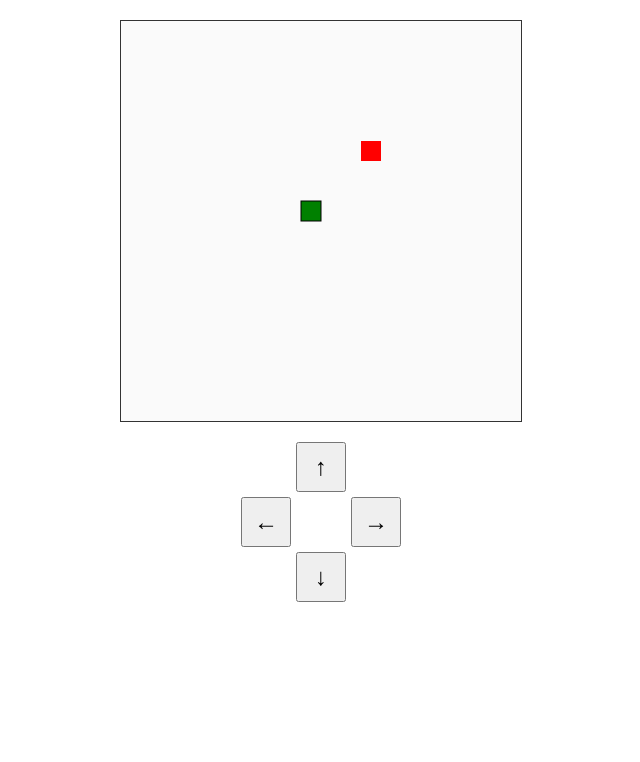
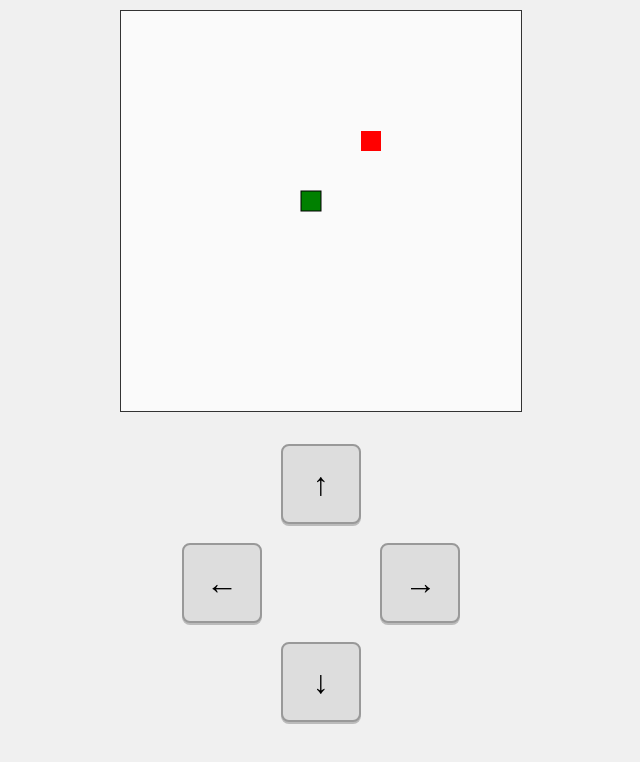
Before and after one commit to ragePolpette/simple_snake, a plain HTML site: page index.html in a window 1280 px wide. Shown: the whole page, without its empty margins (319-959 px from the left). Drawn offline with Linux system fonts and the light colour scheme.

Commit message:
Update index.html

```diff
--- a/index.html
+++ b/index.html
@@ -1,8 +1,9 @@
 <!DOCTYPE html>
 <html lang="it">
+
 <head>
-  <meta charset="UTF-8">
-  <!--Gianmarco Bastianelli-->
+  <meta charset="UTF-8" />
+  <meta name="viewport" content="width=device-width, initial-scale=1.0, user-scalable=no" />
   <title>Green Pepper</title>
   <style>
     body {
@@ -11,16 +12,19 @@
       display: flex;
       flex-direction: column;
       align-items: center;
-      padding: 20px;
+      padding: 10px;
+      touch-action: none;
+      background: #f0f0f0;
     }
 
     #game {
       background: #fafafa;
       border: 1px solid #333;
+      touch-action: none;
     }
 
     #resetBtn {
-      margin-block-start: 10px;
+      margin-top: 10px;
       padding: 8px 16px;
       font-size: 16px;
       display: none;
@@ -32,17 +36,28 @@
         ". up ."
         "left . right"
         ". down .";
-      grid-template-columns: 50px 50px 50px;
-      grid-template-rows: 50px 50px 50px;
-      gap: 5px;
-      margin-block-start: 20px;
+      grid-template-columns: 5rem 5rem 5rem;
+      grid-template-rows: 5rem 5rem 5rem;
+      gap: 1.2rem;
+      margin-top: 2rem;
+      margin-bottom: 2rem;
+      touch-action: none;
     }
 
     #controls button {
-      inline-size: 50px;
-      block-size: 50px;
-      font-size: 24px;
-      padding: 0;
+      font-size: 2rem;
+      width: 100%;
+      height: 100%;
+      border-radius: 0.5rem;
+      background: #ddd;
+      border: 2px solid #999;
+      box-shadow: 0 2px 0 #bbb;
+    }
+
+    #controls button:active {
+      background: #bbb;
+      box-shadow: none;
+      transform: translateY(2px);
     }
 
     #up {
@@ -64,7 +79,7 @@
 </head>
 
 <body>
-  <canvas id="game" width="400" height="400"></canvas>
+  <canvas id="game"></canvas>
   <button id="resetBtn">Reset</button>
   <div id="controls">
     <button id="up">↑</button>
@@ -76,21 +91,30 @@
   <script>
     const canvas = document.getElementById('game');
     const ctx = canvas.getContext('2d');
-    const box = 20;
-    const size = 20;
     const resetBtn = document.getElementById('resetBtn');
 
     let snake, direction, food, gameLoop, isGameOver;
+    let box, size;
+
+    function resizeCanvas() {
+      const screenWidth = window.innerWidth;
+      const canvasSize = Math.min(screenWidth - 40, 400);
+      canvas.width = canvasSize;
+      canvas.height = canvasSize;
+    }
 
     function spawnFood() {
       return {
-        x: Math.floor(Math.random() * size) * box,
-        y: Math.floor(Math.random() * size) * box
+        x: Math.floor(Math.random() * size),
+        y: Math.floor(Math.random() * size)
       };
     }
 
     function init() {
-      snake = [{ x: 9 * box, y: 9 * box }];
+      size = 20;
+      box = canvas.width / size;
+
+      snake = [{ x: 9, y: 9 }];
       direction = null;
       food = spawnFood();
       isGameOver = false;
@@ -99,56 +123,30 @@
       gameLoop = setInterval(draw, 100);
     }
 
-    document.addEventListener('DOMContentLoaded', init);
-
-    document.addEventListener('keydown', e => {
-      if (e.key === 'Enter' && isGameOver) {
-        init();
-        return;
-      }
-      if (isGameOver) return;
-      if (e.key === 'ArrowUp' && direction !== 'DOWN') direction = 'UP';
-      if (e.key === 'ArrowDown' && direction !== 'UP') direction = 'DOWN';
-      if (e.key === 'ArrowLeft' && direction !== 'RIGHT') direction = 'LEFT';
-      if (e.key === 'ArrowRight' && direction !== 'LEFT') direction = 'RIGHT';
-    });
-
-    document.getElementById('up').addEventListener('click', () => { if (!isGameOver && direction !== 'DOWN') direction = 'UP'; });
-    document.getElementById('down').addEventListener('click', () => { if (!isGameOver && direction !== 'UP') direction = 'DOWN'; });
-    document.getElementById('left').addEventListener('click', () => { if (!isGameOver && direction !== 'RIGHT') direction = 'LEFT'; });
-    document.getElementById('right').addEventListener('click', () => { if (!isGameOver && direction !== 'LEFT') direction = 'RIGHT'; });
-
-    resetBtn.addEventListener('click', init);
-
     function draw() {
-      // calcola nuova testa
       let headX = snake[0].x;
       let headY = snake[0].y;
-      if (direction === 'LEFT') headX -= box;
-      if (direction === 'RIGHT') headX += box;
-      if (direction === 'UP') headY -= box;
-      if (direction === 'DOWN') headY += box;
 
-      // collisione
-      const max = size * box;
+      if (direction === 'LEFT') headX--;
+      if (direction === 'RIGHT') headX++;
+      if (direction === 'UP') headY--;
+      if (direction === 'DOWN') headY++;
+
       if (
-        headX < 0 ||
-        headY < 0 ||
-        headX + box > max ||
-        headY + box > max ||
+        headX < 0 || headY < 0 ||
+        headX >= size || headY >= size ||
         snake.some((seg, i) => i > 0 && seg.x === headX && seg.y === headY)
       ) {
         clearInterval(gameLoop);
         isGameOver = true;
         ctx.fillStyle = 'black';
-        ctx.font = '36px sans-serif';
+        ctx.font = `${Math.floor(canvas.width / 12)}px sans-serif`;
         ctx.textAlign = 'center';
         ctx.fillText('Game Over', canvas.width / 2, canvas.height / 2);
         resetBtn.style.display = 'inline-block';
         return;
       }
 
-      // mangia?
       if (headX === food.x && headY === food.y) {
         food = spawnFood();
       } else {
@@ -157,17 +155,80 @@
 
       snake.unshift({ x: headX, y: headY });
 
-      // disegno
       ctx.clearRect(0, 0, canvas.width, canvas.height);
       ctx.fillStyle = 'red';
-      ctx.fillRect(food.x, food.y, box, box);
+      ctx.fillRect(food.x * box, food.y * box, box, box);
+
       snake.forEach((seg, i) => {
         ctx.fillStyle = i === 0 ? 'green' : 'lime';
-        ctx.fillRect(seg.x, seg.y, box, box);
+        ctx.fillRect(seg.x * box, seg.y * box, box, box);
         ctx.strokeStyle = '#000';
-        ctx.strokeRect(seg.x, seg.y, box, box);
+        ctx.strokeRect(seg.x * box, seg.y * box, box, box);
       });
     }
+
+    function setDirection(newDir) {
+      if (isGameOver) return;
+      if (newDir === 'UP' && direction !== 'DOWN') direction = 'UP';
+      if (newDir === 'DOWN' && direction !== 'UP') direction = 'DOWN';
+      if (newDir === 'LEFT' && direction !== 'RIGHT') direction = 'LEFT';
+      if (newDir === 'RIGHT' && direction !== 'LEFT') direction = 'RIGHT';
+    }
+
+    // Keyboard
+    document.addEventListener('keydown', e => {
+      if (e.key === 'Enter' && isGameOver) {
+        init();
+        return;
+      }
+      if (e.key === 'ArrowUp') setDirection('UP');
+      if (e.key === 'ArrowDown') setDirection('DOWN');
+      if (e.key === 'ArrowLeft') setDirection('LEFT');
+      if (e.key === 'ArrowRight') setDirection('RIGHT');
+    });
+
+    // Touch buttons
+    document.getElementById('up').addEventListener('click', () => setDirection('UP'));
+    document.getElementById('down').addEventListener('click', () => setDirection('DOWN'));
+    document.getElementById('left').addEventListener('click', () => setDirection('LEFT'));
+    document.getElementById('right').addEventListener('click', () => setDirection('RIGHT'));
+
+    // Swipe support (migliorato)
+    let touchStartX = 0, touchStartY = 0;
+
+    canvas.addEventListener('touchstart', e => {
+      if (e.touches.length !== 1) return;
+      touchStartX = e.touches[0].clientX;
+      touchStartY = e.touches[0].clientY;
+    }, { passive: true });
+
+    canvas.addEventListener('touchend', e => {
+      if (e.changedTouches.length !== 1) return;
+      const dx = e.changedTouches[0].clientX - touchStartX;
+      const dy = e.changedTouches[0].clientY - touchStartY;
+
+      const threshold = 30; // soglia minima per swipe
+
+      if (Math.abs(dx) > Math.abs(dy) && Math.abs(dx) > threshold) {
+        setDirection(dx > 0 ? 'RIGHT' : 'LEFT');
+      } else if (Math.abs(dy) > threshold) {
+        setDirection(dy > 0 ? 'DOWN' : 'UP');
+      }
+    }, { passive: true });
+
+    // Evita lo scrolling durante il gioco
+    document.body.addEventListener('touchmove', e => e.preventDefault(), { passive: false });
+
+    resetBtn.addEventListener('click', init);
+    window.addEventListener('resize', () => {
+      resizeCanvas();
+      init();
+    });
+
+    document.addEventListener('DOMContentLoaded', () => {
+      resizeCanvas();
+      init();
+    });
   </script>
 </body>
 
```
